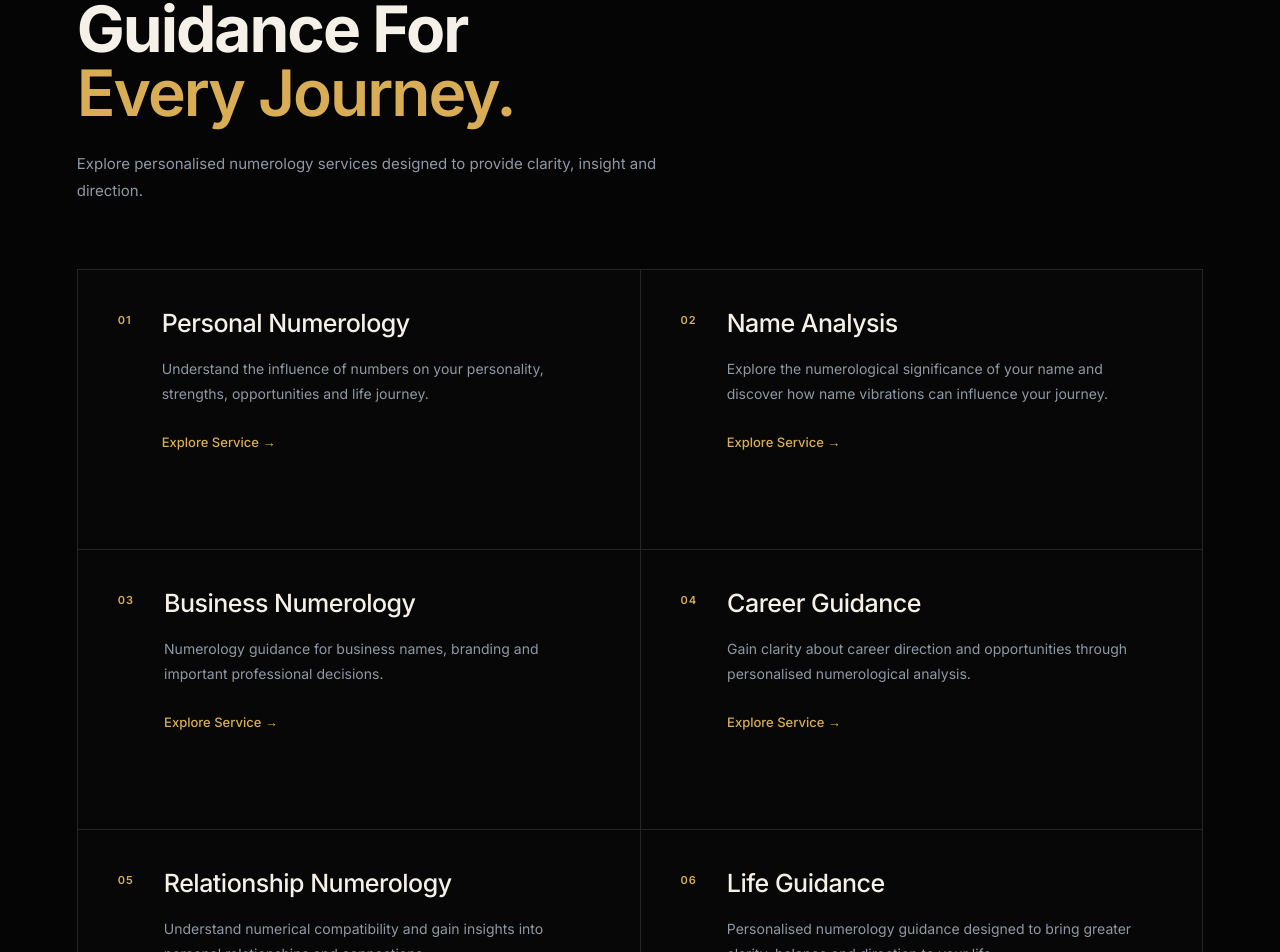
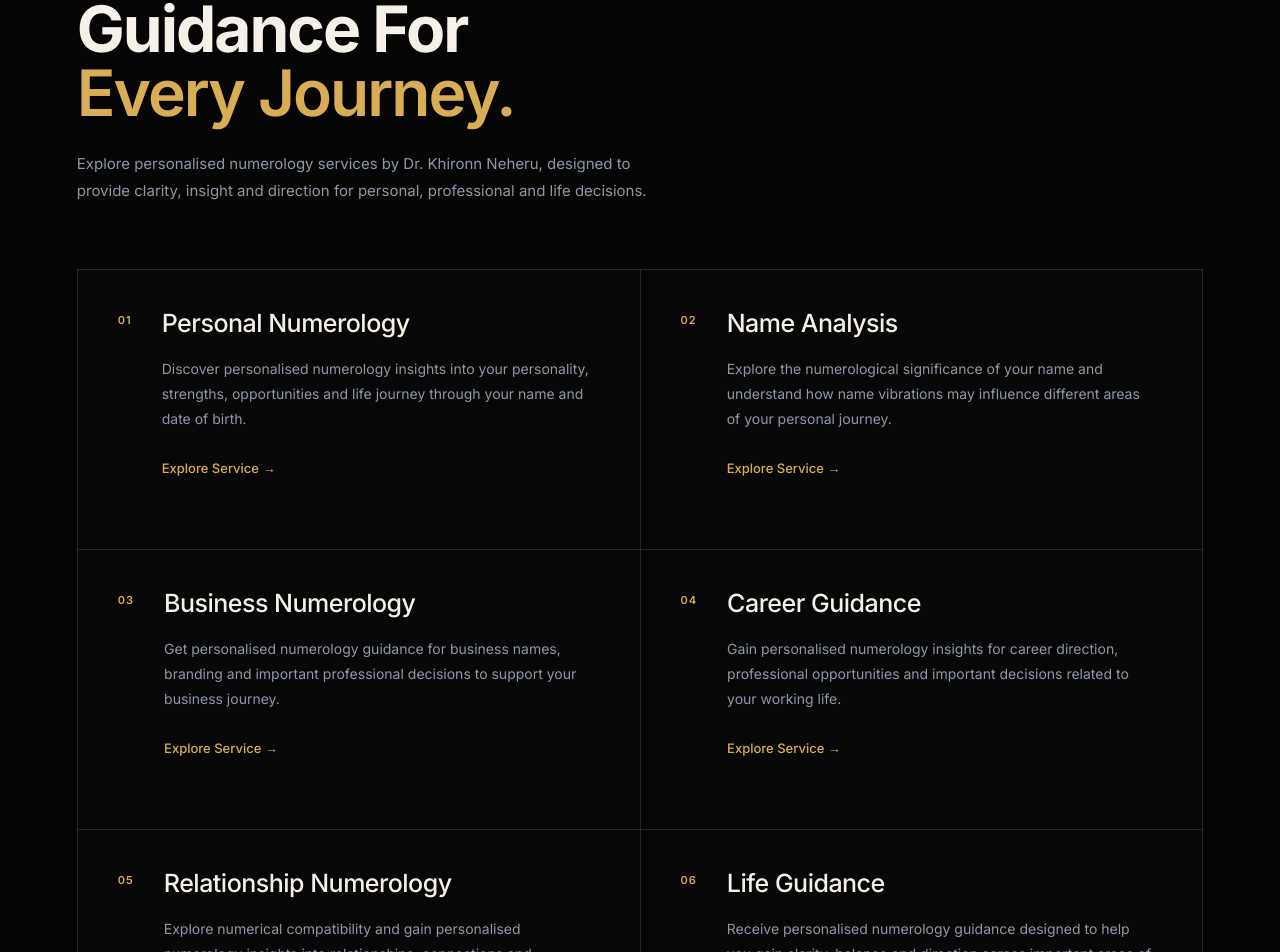
Before and after one commit to khironnnehurunumerology-art/khironn-neheru-numerology, a Next.js app: page /services in a window 1280 px wide. Shown: the part 964-1916 px from the top of the page. Built offline with nearby package versions, Linux system fonts and the light colour scheme.

Commit message:
Improve services SEO content

```diff
--- a/components/ServiceCards.tsx
+++ b/components/ServiceCards.tsx
@@ -1,3 +1,4 @@
+import Link from "next/link";
 import "./ServiceCards.css";
 
 const services = [
@@ -5,37 +6,37 @@ const services = [
     number: "01",
     title: "Personal Numerology",
     description:
-      "Understand the influence of numbers on your personality, strengths, opportunities and life journey.",
+      "Discover personalised numerology insights into your personality, strengths, opportunities and life journey through your name and date of birth.",
   },
   {
     number: "02",
     title: "Name Analysis",
     description:
-      "Explore the numerological significance of your name and discover how name vibrations can influence your journey.",
+      "Explore the numerological significance of your name and understand how name vibrations may influence different areas of your personal journey.",
   },
   {
     number: "03",
     title: "Business Numerology",
     description:
-      "Numerology guidance for business names, branding and important professional decisions.",
+      "Get personalised numerology guidance for business names, branding and important professional decisions to support your business journey.",
   },
   {
     number: "04",
     title: "Career Guidance",
     description:
-      "Gain clarity about career direction and opportunities through personalised numerological analysis.",
+      "Gain personalised numerology insights for career direction, professional opportunities and important decisions related to your working life.",
   },
   {
     number: "05",
     title: "Relationship Numerology",
     description:
-      "Understand numerical compatibility and gain insights into personal relationships and connections.",
+      "Explore numerical compatibility and gain personalised numerology insights into relationships, connections and interpersonal understanding.",
   },
   {
     number: "06",
     title: "Life Guidance",
     description:
-      "Personalised numerology guidance designed to bring greater clarity, balance and direction to your life.",
+      "Receive personalised numerology guidance designed to help you gain clarity, balance and direction across important areas of your life.",
   },
 ];
 
@@ -43,6 +44,7 @@ export default function ServiceCards() {
   return (
     <section className="serviceCards">
       <div className="serviceCardsContainer">
+
         <div className="serviceCardsHeader">
           <span>OUR EXPERTISE</span>
 
@@ -53,26 +55,35 @@ export default function ServiceCards() {
           </h2>
 
           <p>
-            Explore personalised numerology services designed to provide
-            clarity, insight and direction.
+            Explore personalised numerology services by Dr. Khironn
+            Neheru, designed to provide clarity, insight and direction
+            for personal, professional and life decisions.
           </p>
         </div>
 
         <div className="serviceGrid">
           {services.map((service) => (
             <article className="serviceCard" key={service.number}>
-              <span className="serviceNumber">{service.number}</span>
+              <span className="serviceNumber">
+                {service.number}
+              </span>
 
               <div className="serviceCardContent">
                 <h3>{service.title}</h3>
 
                 <p>{service.description}</p>
 
-                <a href="/contact">Explore Service →</a>
+                <Link
+                  href="/contact"
+                  aria-label={`Learn more about ${service.title}`}
+                >
+                  Explore Service →
+                </Link>
               </div>
             </article>
           ))}
         </div>
+
       </div>
     </section>
   );
```
